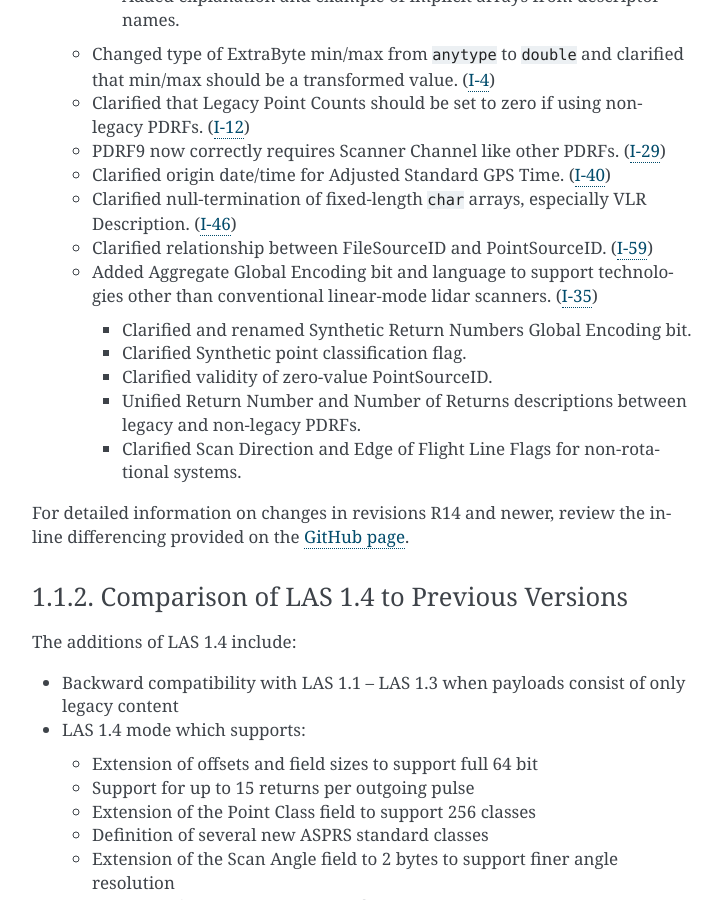
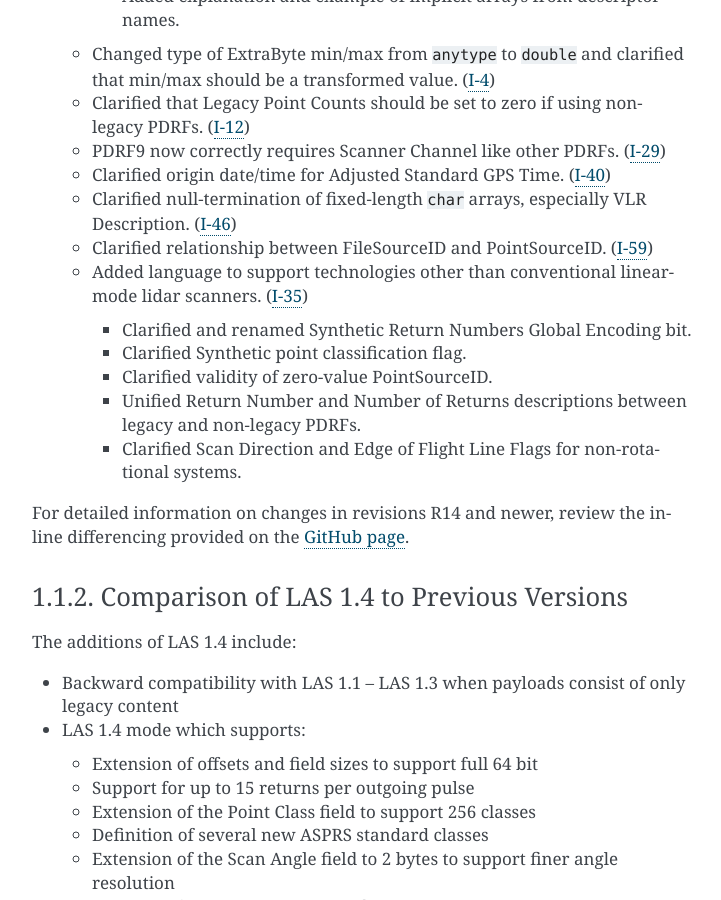
Before and after one commit to ASPRSorg/LAS, a Sphinx documentation site: the page built from source/01_intro.txt, in a window 1280 px wide and 900 px high, scrolled down 1290 px. Shown: the whole window, without its empty margins (388-1109 px from the left). Built offline with Sphinx 7.4.7, drawn with Linux system fonts in a browser that asks for light colours.

Commit message:
Replaced Aggregate Global Encoding bit with generic language about Aggregate Model Systems. (#75, #35) Replaced usages of the degree symbol with "degrees" for better Git visualization. Fixed "Key-Point" capitalization in PDRF6 bit field encoding.

```diff
--- a/source/01_intro.txt
+++ b/source/01_intro.txt
@@ -81,9 +81,8 @@ Summary of LAS 1.4 revisions:
     Description. (`I-46 <https://github.com/ASPRSorg/LAS/issues/46>`_)
   * Clarified relationship between FileSourceID and PointSourceID.
     (`I-59 <https://github.com/ASPRSorg/LAS/issues/59>`_)
-  * Added Aggregate Global Encoding bit and language to support technologies
-    other than conventional linear-mode lidar scanners.
-    (`I-35 <https://github.com/ASPRSorg/LAS/issues/35>`_)
+  * Added language to support technologies other than conventional linear-mode
+    lidar scanners. (`I-35 <https://github.com/ASPRSorg/LAS/issues/35>`_)
 
     * Clarified and renamed Synthetic Return Numbers Global Encoding bit.
     * Clarified Synthetic point classification flag.
```
Also changed, not shown: 2 other files.
